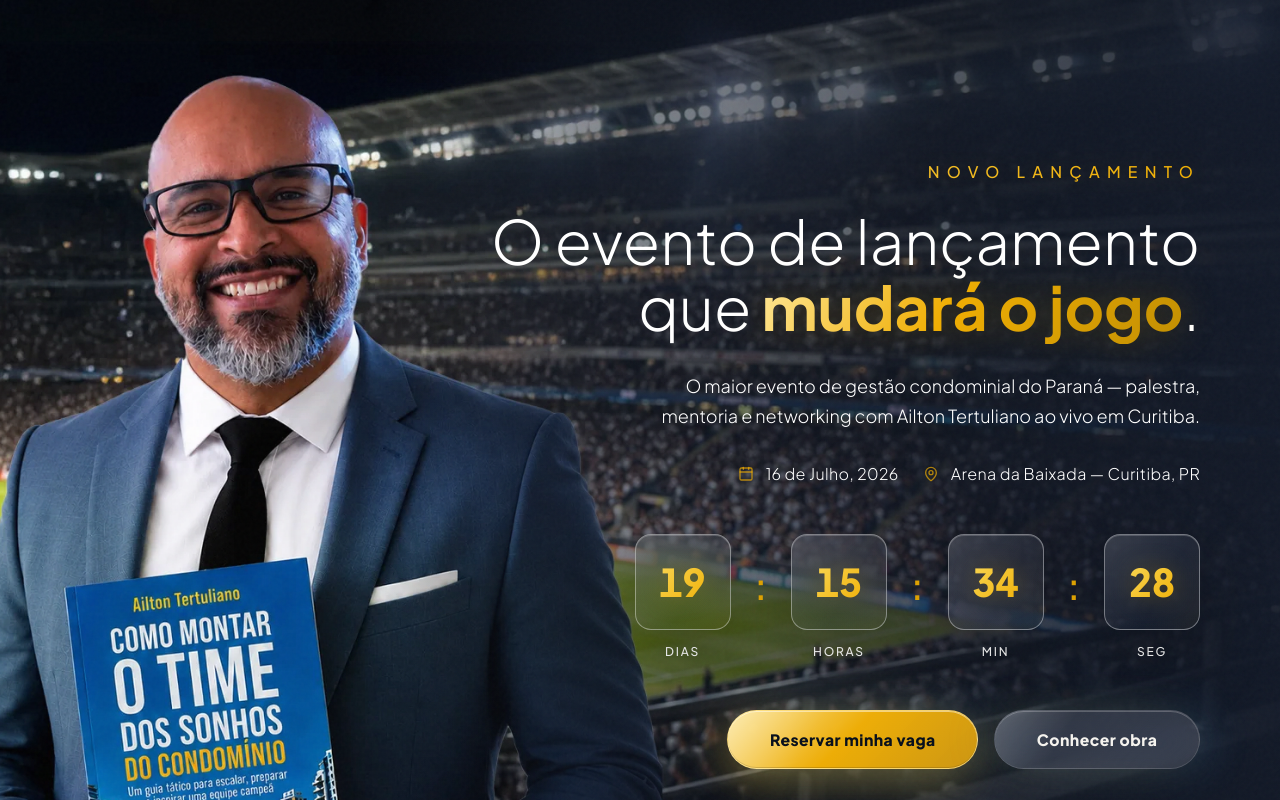
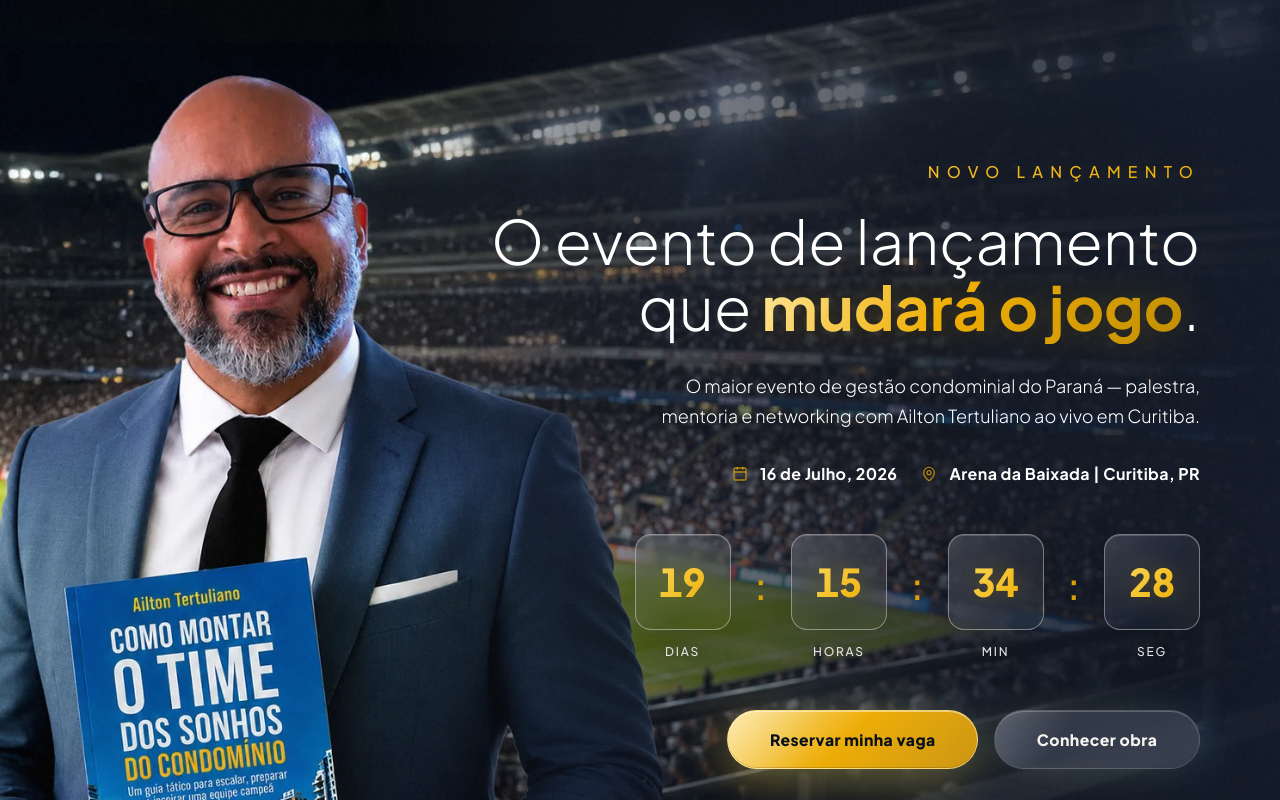
Before and after one commit to guilhermeazsa4/ailton-prototype, a Next.js app: page / in a window 1280 px wide. Shown: the top 800 px of the page. Built offline with nearby package versions, Linux system fonts and the light colour scheme.

Commit message:
boldLocalizacao

```diff
--- a/src/components/sections/evento.tsx
+++ b/src/components/sections/evento.tsx
@@ -108,14 +108,14 @@ export function Evento() {
           >
             <div className="flex items-center gap-3 text-white">
               <Calendar size={16} aria-hidden="true" className="text-cyan-accent/70" />
-              <span className="text-sm lg:text-base font-light tracking-wide">
+              <span className="text-sm lg:text-base font-bold tracking-wide">
                 16 de Julho, 2026
               </span>
             </div>
             <div className="flex items-center gap-3 text-white">
               <MapPin size={16} aria-hidden="true" className="text-cyan-accent/70" />
-              <span className="text-sm lg:text-base font-light tracking-wide">
-                Arena da Baixada — Curitiba, PR
+              <span className="text-sm lg:text-base font-bold tracking-wide">
+                Arena da Baixada | Curitiba, PR
               </span>
             </div>
           </motion.div>
```
